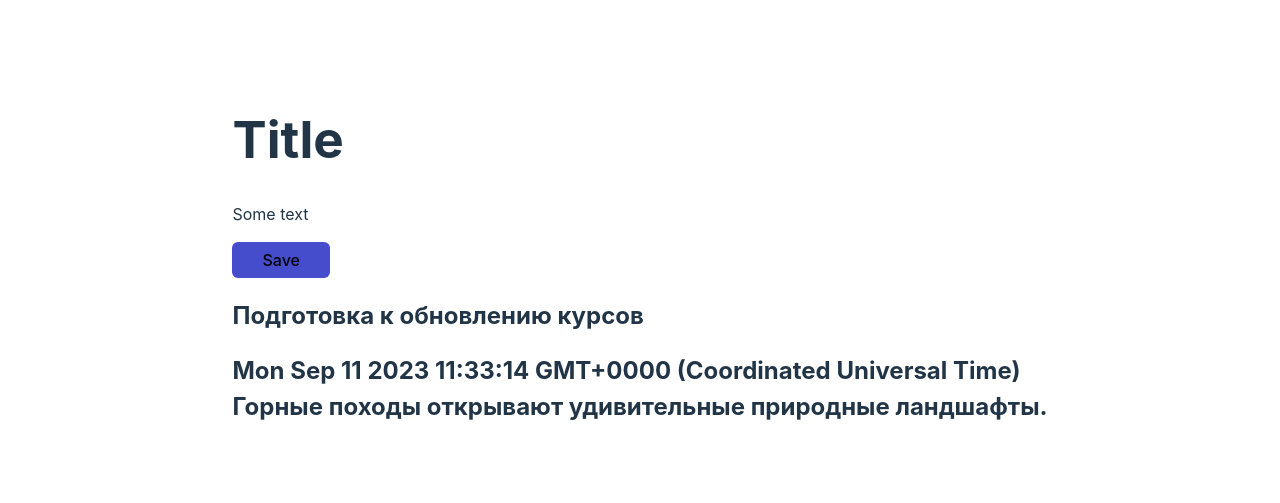
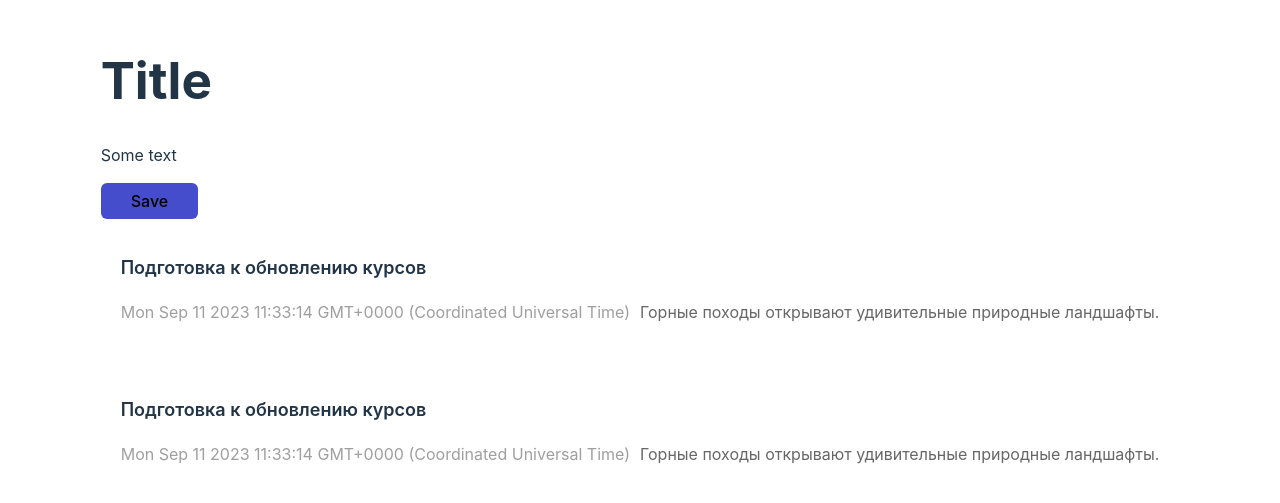
Before and after one commit to dktwho/daybook, a React (Vite) app: page / in a window 1280 px wide. Shown: the part 139-642 px from the top of the page. Built offline with nearby package versions, Linux system fonts and the light colour scheme.

Commit message:
props practice, arr with two obj

```diff
--- a/package.json
+++ b/package.json
@@ -1,5 +1,5 @@
 {
-  "name": "react-app",
+  "name": "daybook",
   "private": true,
   "version": "0.0.0",
   "type": "module",
--- a/src/App.jsx
+++ b/src/App.jsx
@@ -3,12 +3,26 @@ import {Button} from "./components/Button/Button.jsx";
 import {JournalItem} from "./components/JournalItem/JournalItem.jsx";
 
 function App() {
+    const date = [
+        {
+            title: 'Подготовка к обновлению курсов',
+            text: 'Горные походы открывают удивительные природные ландшафты.',
+            date: new Date()
+        },
+        {
+            title: 'Поход в горы',
+            text: 'Различают альпинизм и горный туризм. ',
+            date: new Date()
+        }
+    ];
+
     return (
         <>
             <h1>Title</h1>
             <p>Some text</p>
             <Button/>
-            <JournalItem/>
+            <JournalItem title={date[0].title} date={date[0].date} text={date[0].text}/>
+            <JournalItem title={date[1].title} date={date[1].date} text={date[1].text}/>
         </>
     )
 }
--- a/src/components/JournalItem/JournalItem.css
+++ b/src/components/JournalItem/JournalItem.css
@@ -1,12 +1,10 @@
 .journal-item {
     border-radius: 3px;
     background: rgba(255, 255, 255, 0.03);
-    color: #FFF;
     padding: 20px;
 }
 
 .journal-item__header {
-    color: #FFF;
     font-size: 18px;
     font-style: normal;
     font-weight: 600;
@@ -14,7 +12,7 @@
 }
 
 .journal-item__date {
-    color: rgba(255, 255, 255, 0.40);
+    color: rgba(16, 15, 15, 0.4);
     font-size: 16px;
     font-style: normal;
     font-weight: 400;
@@ -22,7 +20,7 @@
 }
 
 .journal-item__text {
-    color: rgba(255, 255, 255, 0.60);
+    color: rgba(3, 0, 0, 0.6);
     font-size: 16px;
     font-style: normal;
     font-weight: 400;
--- a/src/components/JournalItem/JournalItem.jsx
+++ b/src/components/JournalItem/JournalItem.jsx
@@ -1,4 +1,4 @@
-
+import './JournalItem.css'
 export const JournalItem = () => {
     const title  = 'Подготовка к обновлению курсов';
     const date = new Date()
```
